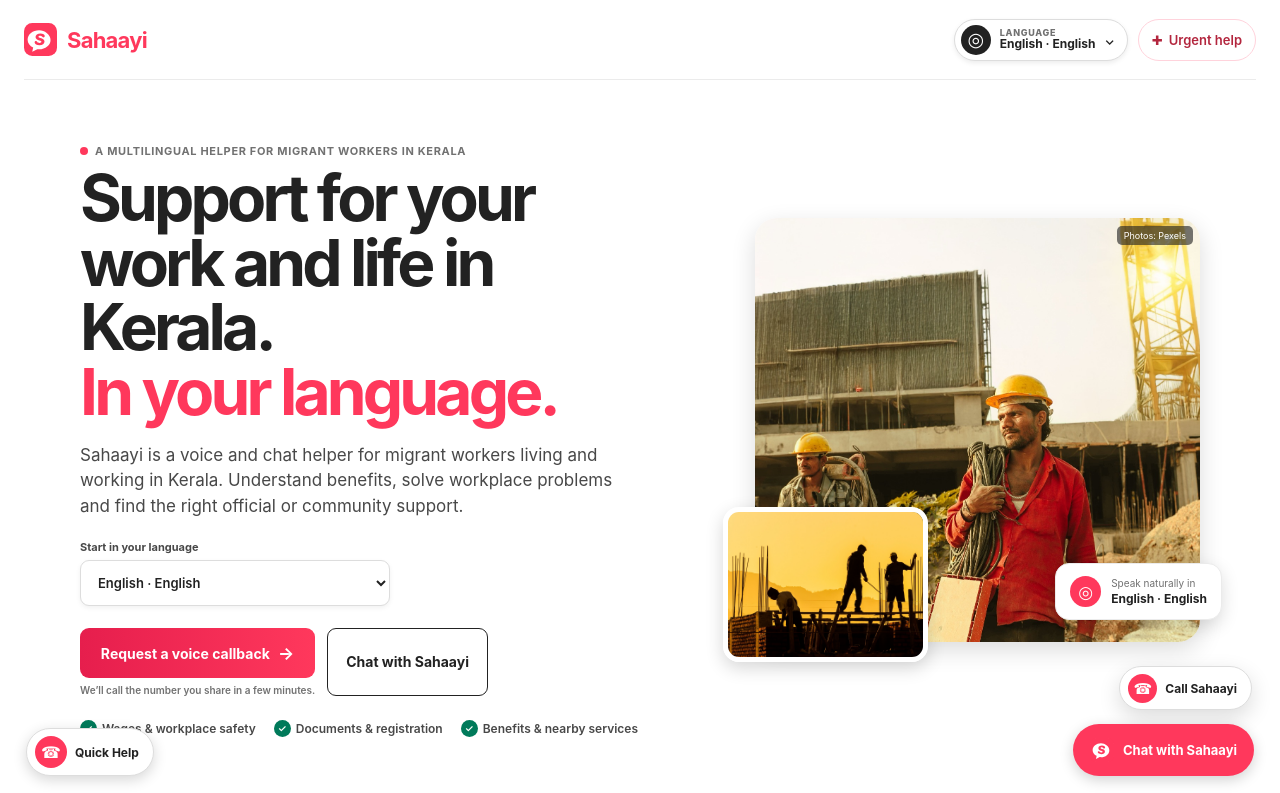
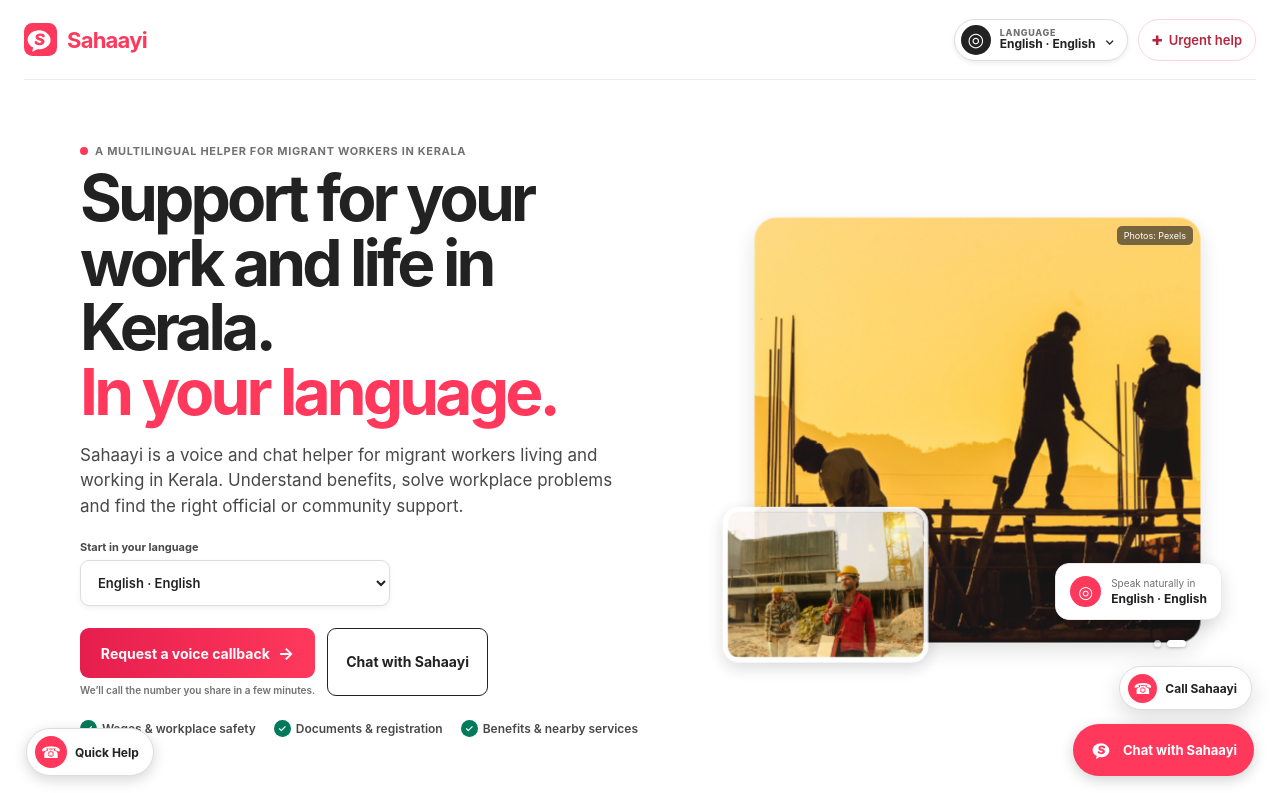
Before and after one commit to MSharooq/CodexNightline, a React (Vite) app: page / in a window 1280 px wide. Shown: the top 793 px of the page. Built offline with nearby package versions, Linux system fonts and the light colour scheme.

Commit message:
feat: add Pexels hero carousel

```diff
--- a/src/App.tsx
+++ b/src/App.tsx
@@ -66,6 +66,21 @@
   { label: 'ಕನ್ನಡ', name: 'Kannada' },
   { label: 'తెలుగు', name: 'Telugu' },
   { label: 'मराठी', name: 'Marathi' },
+]
+
+const heroSlides = [
+  {
+    main: '/images/worker-hero.jpg',
+    mainAlt: 'Construction workers at a job site in India',
+    detail: '/images/worker-sunset.jpg',
+    detailAlt: 'Construction workers at sunset',
+  },
+  {
+    main: '/images/worker-sunset.jpg',
+    mainAlt: 'Construction workers at sunset',
+    detail: '/images/worker-hero.jpg',
+    detailAlt: 'Construction workers at a job site in India',
+  },
 ]
 
 function getInitialLanguage() {
@@ -252,6 +267,7 @@
   const [documents, setDocuments] = useState(initialDocuments)
   const [selectedCase, setSelectedCase] = useState<CaseItem | null>(null)
   const [toast, setToast] = useState('')
+  const [heroSlideIndex, setHeroSlideIndex] = useState(0)
 
   useEffect(() => {
     if (language.name === 'English') return
@@ -259,6 +275,12 @@
       setToast('Website translation could not load. Sahaayi will still reply in your selected language.')
     })
   }, [language.name])
+
+  useEffect(() => {
+    if (page !== 'home' || window.matchMedia('(prefers-reduced-motion: reduce)').matches) return
+    const carouselTimer = window.setInterval(() => setHeroSlideIndex((current) => (current + 1) % heroSlides.length), 6000)
+    return () => window.clearInterval(carouselTimer)
+  }, [page])
 
   const caseCount = useMemo(() => cases.filter((item) => item.status !== 'Resolved').length, [cases])
 
@@ -332,10 +354,11 @@
             </div>
             <ul className="intro-proof" aria-label="Ways Sahaayi can help"><li><span>✓</span> Wages &amp; workplace safety</li><li><span>✓</span> Documents &amp; registration</li><li><span>✓</span> Benefits &amp; nearby services</li></ul>
           </div>
-          <div className="intro-images" aria-label="Construction workers at work">
-            <img className="intro-main-photo" src="/images/worker-hero.jpg" alt="Construction workers at a job site in India" />
-            <img className="intro-small-photo" src="/images/worker-sunset.jpg" alt="Construction workers at sunset" loading="lazy" />
+          <div className="intro-images" role="region" aria-roledescription="carousel" aria-label="Workers in Kerala">
+            <img key={`main-${heroSlideIndex}`} className="intro-main-photo" src={heroSlides[heroSlideIndex].main} alt={heroSlides[heroSlideIndex].mainAlt} />
+            <img key={`detail-${heroSlideIndex}`} className="intro-small-photo" src={heroSlides[heroSlideIndex].detail} alt={heroSlides[heroSlideIndex].detailAlt} loading="lazy" />
             <div className="intro-language-card"><span>◎</span><div><small>Speak naturally in</small><strong>{language.label} · {language.name}</strong></div></div>
+            <div className="hero-carousel-controls" aria-label="Choose hero image">{heroSlides.map((_, index) => <button key={index} type="button" className={heroSlideIndex === index ? 'active' : ''} onClick={() => setHeroSlideIndex(index)} aria-label={`Show image ${index + 1}`} aria-current={heroSlideIndex === index} />)}</div>
             <p className="photo-credit">Photos: Pexels</p>
           </div>
         </section>
```
Also changed, not shown: src/index.css.
